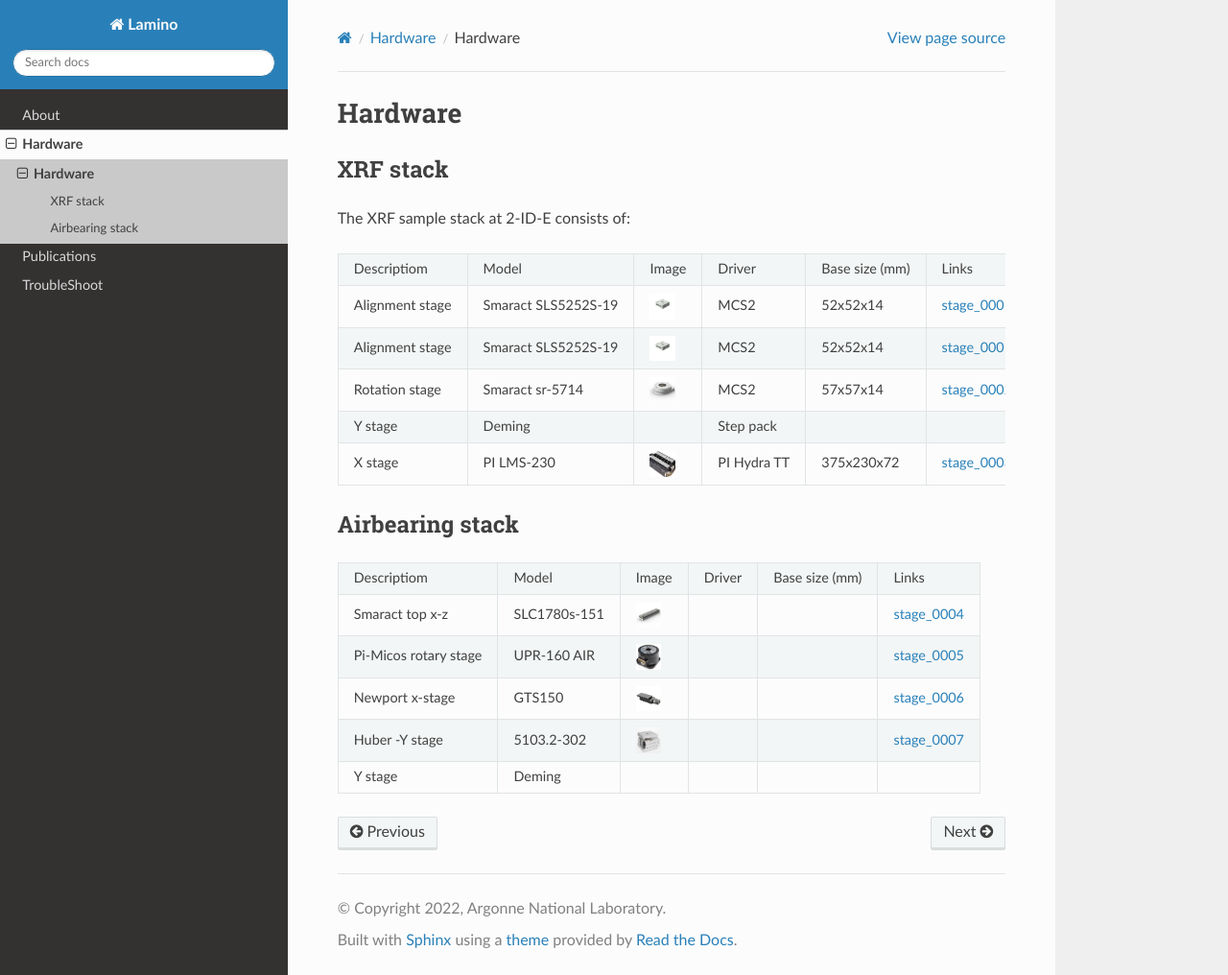
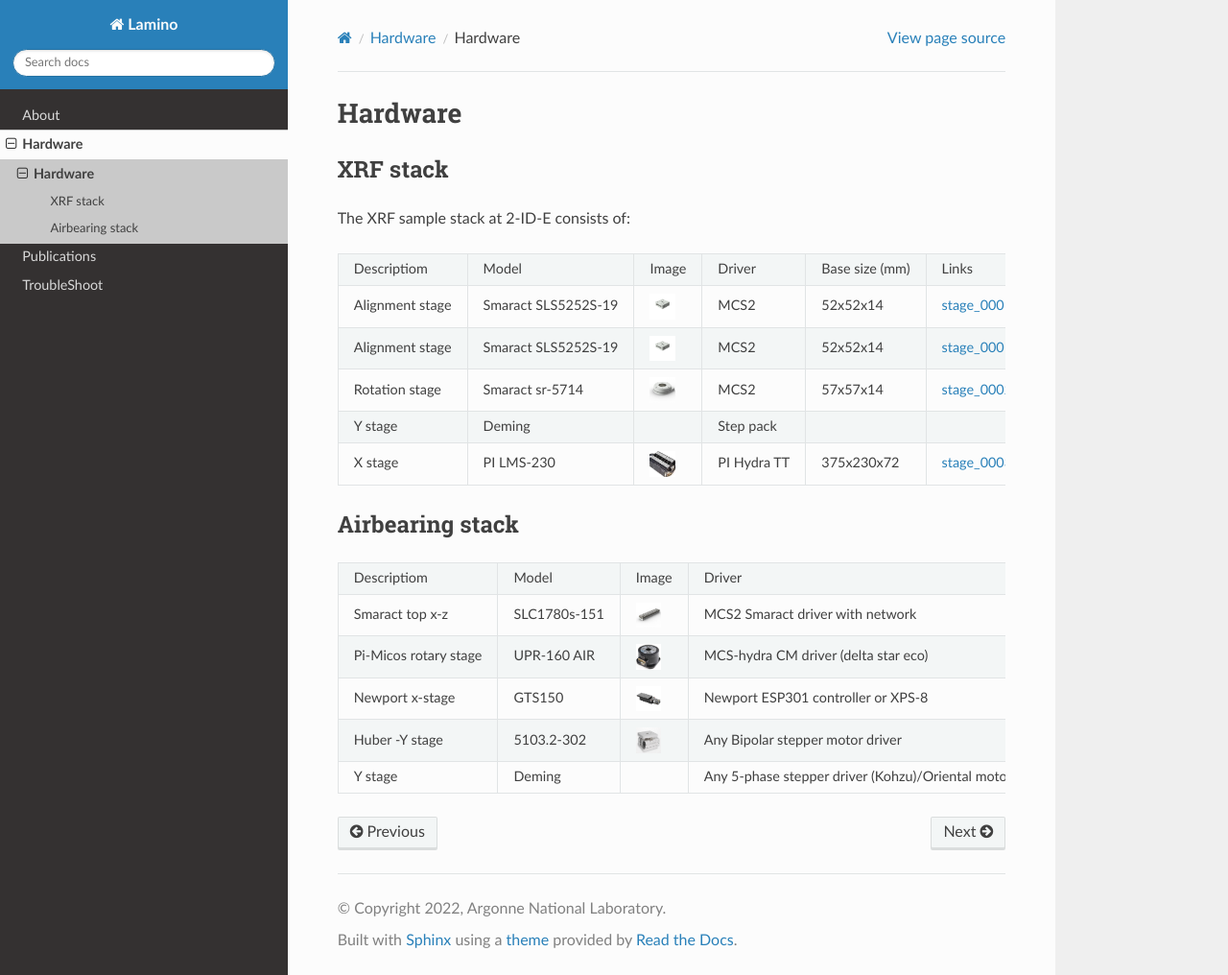
Before and after one commit to decarlof/lamino, a Sphinx documentation site: the page built from docs/source/hardware/item_000.rst, in a window 1280 px wide and 1016 px high. Shown: the whole window at 96% size. Built offline with Sphinx 7.4.7 and the Read the Docs theme 2.0.0, drawn with Linux system fonts in a browser that asks for light colours; the version number could not be read and is left out.

Commit message:
added airbearing driver info

```diff
--- a/docs/source/hardware/item_000.rst
+++ b/docs/source/hardware/item_000.rst
@@ -32,19 +32,22 @@ Airbearing stack
 .. _stage_0006: https://www.newport.com/p/GTS150
 .. _stage_0007: https://www.xhuber.com/en/products/1-components/11-translation/z-stages/5103a20-40/
 
-+--------------------------+---------------+------------------+------------+------------------+---------------------------------+
-| Descriptiom              | Model         |      Image       |   Driver   |  Base size (mm)  |   Links                         |
-+--------------------------+---------------+------------------+------------+------------------+---------------------------------+
-| Smaract  top x-z         | SLC1780s-151  |    |00004|       |            |                  |  `stage_0004`_                  |
-+--------------------------+---------------+------------------+------------+------------------+---------------------------------+
-| Pi-Micos  rotary stage   | UPR-160 AIR   |    |00005|       |            |                  |  `stage_0005`_                  |
-+--------------------------+---------------+------------------+------------+------------------+---------------------------------+
-| Newport   x-stage        | GTS150        |    |00006|       |            |                  |  `stage_0006`_                  |
-+--------------------------+---------------+------------------+------------+------------------+---------------------------------+
-| Huber -Y stage           | 5103.2-302    |    |00007|       |            |                  |  `stage_0007`_                  |
-+--------------------------+---------------+------------------+------------+------------------+---------------------------------+
-|      Y stage             | Deming        |                  |            |                  |                                 |
-+--------------------------+---------------+------------------+------------+------------------+---------------------------------+
+.. _driver_0004: https://www.smaract.com/en/control-systems-and-software/product/mcs2
+.. _driver_0006: https://www.newport.com/p/ESP301-3N
+
++--------------------------+---------------+------------------+----------------------------------------------------+---------------------------------+
+| Descriptiom              | Model         |      Image       |                   Driver                           |   Links                         |
++--------------------------+---------------+------------------+----------------------------------------------------+---------------------------------+
+| Smaract  top x-z         | SLC1780s-151  |    |00004|       |  MCS2 Smaract driver with network                  |  `stage_0004`_,`driver_0004`_   |
++--------------------------+---------------+------------------+----------------------------------------------------+---------------------------------+
+| Pi-Micos  rotary stage   | UPR-160 AIR   |    |00005|       |  MCS-hydra CM driver (delta star eco)              |  `stage_0005`_                  |
++--------------------------+---------------+------------------+----------------------------------------------------+---------------------------------+
+| Newport   x-stage        | GTS150        |    |00006|       |  Newport ESP301 controller or XPS-8                |  `stage_0006`_,`driver_0006`_   |
++--------------------------+---------------+------------------+----------------------------------------------------+---------------------------------+
+| Huber -Y stage           | 5103.2-302    |    |00007|       |  Any Bipolar stepper motor driver                  |  `stage_0007`_                  |
++--------------------------+---------------+------------------+----------------------------------------------------+---------------------------------+
+|      Y stage             | Deming        |                  | Any 5-phase stepper driver (Kohzu)/Oriental motor  |                                 |
++--------------------------+---------------+------------------+----------------------------------------------------+---------------------------------+
 
 
 
```
